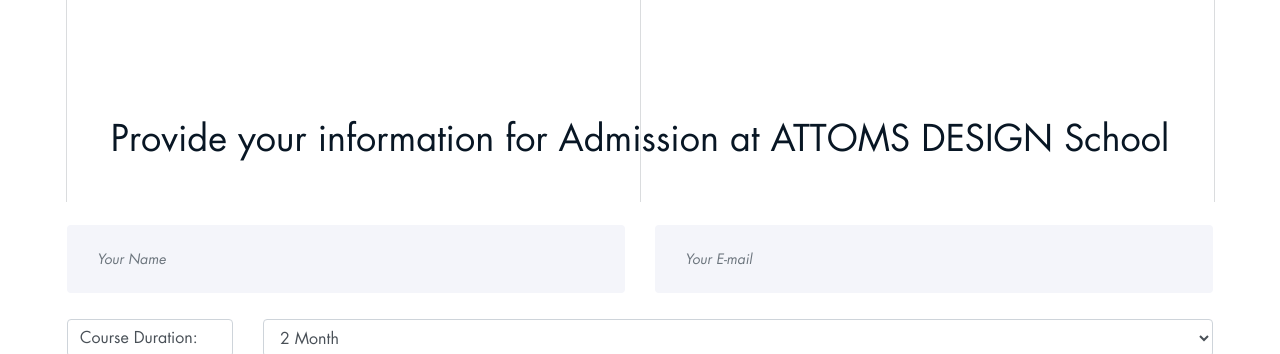
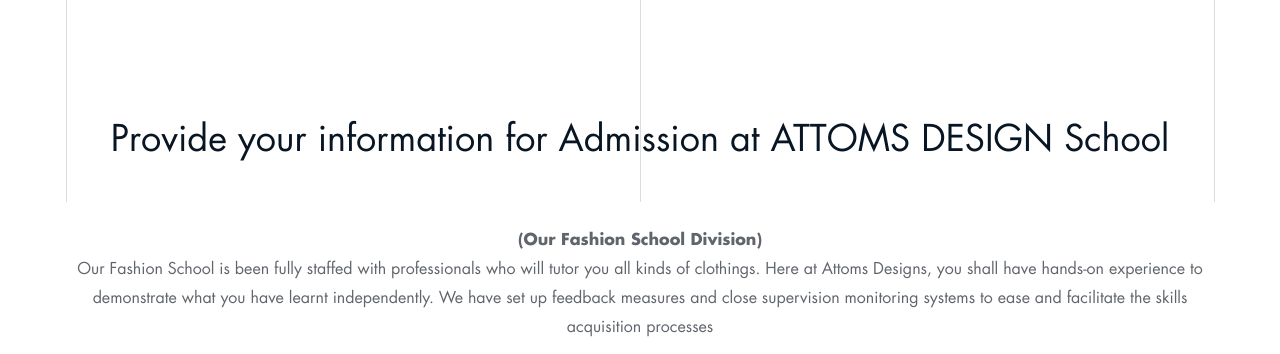
Before and after one commit to ThanbirTamim/attomsdesign.github.io, a plain HTML site: page school.html in a window 1280 px wide. Shown: the part 598-952 px from the top of the page. Drawn offline with Linux system fonts and the light colour scheme.

Commit message:
Update school.html

```diff
--- a/school.html
+++ b/school.html
@@ -73,6 +73,9 @@
 		<div class="container">
 			<div class="text-center contact-title">
 				<h2>Provide your information for Admission at ATTOMS DESIGN School</h2>
+				<p>
+				<b>(Our Fashion School Division)</b><br> Our Fashion School is been fully staffed with professionals who will tutor you all kinds of clothings. Here at Attoms Designs, you shall have hands-on experience to demonstrate what you have learnt independently. We have set up feedback measures and close supervision monitoring systems to ease and facilitate the skills acquisition processes
+				</p>
 			</div>
 			<form class="contact-form">
 				<div class="row">
```
